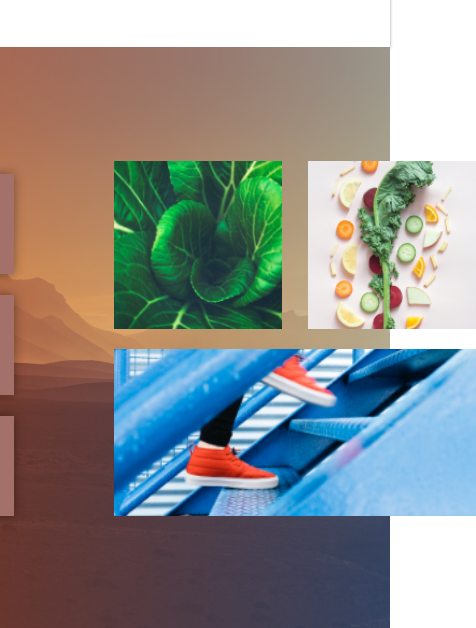
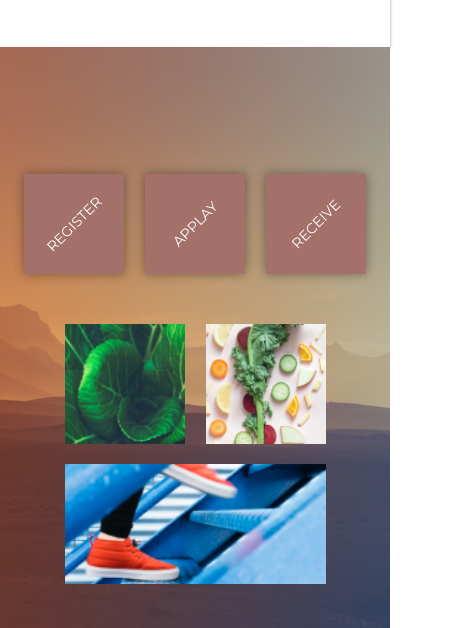
Before and after one commit to MildaPau/JS-tarpinis-atsiskaitymas, a website: page index.html in a window 390 px wide. Shown: the part 1765-2393 px from the top of the page, 476 px wide, since content can reach past the window. Drawn offline with nearby package versions, Linux system fonts and the light colour scheme.

Commit message:
main @media

```diff
--- a/index.html
+++ b/index.html
@@ -188,7 +188,7 @@
     </section>
 
     <main>
-      <div class="container">
+      <div class="container-main">
 
             <article class="squares">
               <div class="tab">
--- a/scss/main.scss
+++ b/scss/main.scss
@@ -16,7 +16,7 @@ main{
         background: transparent linear-gradient(270deg, #6696E2 0%, #E27866 100%) 0% 0% no-repeat padding-box;
         opacity: 0.42;
     }
-    .container{
+    .container-main{
         display: flex;
         justify-content: center;
         @include container-width;
@@ -69,10 +69,10 @@ main{
 
         .gellary{
             z-index: 1;
-            margin-top: 114px;
+            margin-top: 127px;
             display: grid;
             grid-template-columns: 168px 168px;
-            grid-template-rows: 168px;
+            grid-template-rows: repeat(2, 168px);
             grid-column-gap: 26px;
             grid-row-gap: 20px;
             padding-left: 100px;
@@ -105,3 +105,61 @@ main{
         }
     }
 }
+
+@media(max-width: 1100px){
+    main{
+        .container-main{
+            max-width: 850px;
+            .gellary{
+                grid-template-columns: 120px 120px;
+                grid-template-rows: repeat(2, 120px);
+            }
+        }
+    }
+}
+// @media(max-width: 900px){
+//     main{
+//         .container-main{
+//             flex-direction: column;
+//             .squares{
+//                 // grid-template-columns: minmax(50px, 100px) minmax(50px, 100px) minmax(50px, 100px);
+//                 grid-template-columns: 100px 100px 100px ;
+//                 grid-template-rows: auto;
+//                 grid-column-gap: 21px;
+//                 justify-content: center;
+//             }
+//             .tab-text{
+//                 margin-top: 50px;
+//                 text-align: center;
+//             }
+//             .gellary{
+//                 margin-top: 0;
+//                 grid-template-columns: minmax(80px, 120px) minmax(80px, 120px) minmax(160px, 240px) ;
+//                 grid-template-rows: 100px;
+//                 grid-column-gap: 21px;
+//                 justify-content: center;
+//                 margin-top: 50px;
+//                 padding-left: 0;
+//                 .img-3{
+//                     grid-column: 3;
+//                 }
+//             }
+//         }
+//     }
+// }
+// @media(max-width: 450px){
+//     main{
+//         .container-main{
+//             .tab-text{
+//                 margin-bottom: 0;
+//             }
+//             .gellary{
+//                 grid-template-columns: 120px 120px;
+//                 grid-template-rows: repeat(2, 120px);
+//                 .img-3{
+//                     grid-column: 1/3;
+//                 }
+//             }
+//         }
+//     }
+// }
--- a/scss/media.scss
+++ b/scss/media.scss
@@ -110,6 +110,55 @@
 }
 
 
+// main
+@media(max-width: 900px){
+    main{
+        .container-main{
+            flex-direction: column;
+            .squares{
+                // grid-template-columns: minmax(50px, 100px) minmax(50px, 100px) minmax(50px, 100px);
+                grid-template-columns: 100px 100px 100px ;
+                grid-template-rows: auto;
+                grid-column-gap: 21px;
+                justify-content: center;
+            }
+            .tab-text{
+                margin-top: 50px;
+                text-align: center;
+            }
+            .gellary{
+                margin-top: 0;
+                grid-template-columns: minmax(80px, 120px) minmax(80px, 120px) minmax(160px, 240px) ;
+                grid-template-rows: 100px;
+                grid-column-gap: 21px;
+                justify-content: center;
+                margin-top: 50px;
+                padding-left: 0;
+                .img-3{
+                    grid-column: 3;
+                }
+            }
+        }
+    }
+}
+@media(max-width: 450px){
+    main{
+        .container-main{
+            .tab-text{
+                margin-bottom: 0;
+            }
+            .gellary{
+                grid-template-columns: 120px 120px;
+                grid-template-rows: repeat(2, 120px);
+                .img-3{
+                    grid-column: 1/3;
+                }
+            }
+        }
+    }
+}
+
+
 // cheriche-country
 @media (max-width: 1150px){
     #chechire-country{
@@ -166,16 +215,6 @@
     }
 }
 
-// @media (max-width: 425px){
-//     #chechire-country{
-//         .container{
-//             .text{
-//                align-items: center;
-//             }
-//         }
-//     }
-// }
-
 
 // why-this-is-awesom
 @media (max-width: 1150px){
@@ -220,6 +259,7 @@
     }
 }
 
+
 // footer
 @media(max-width: 1150px){
     footer{
```
Also changed, not shown: app/css/style.css.
